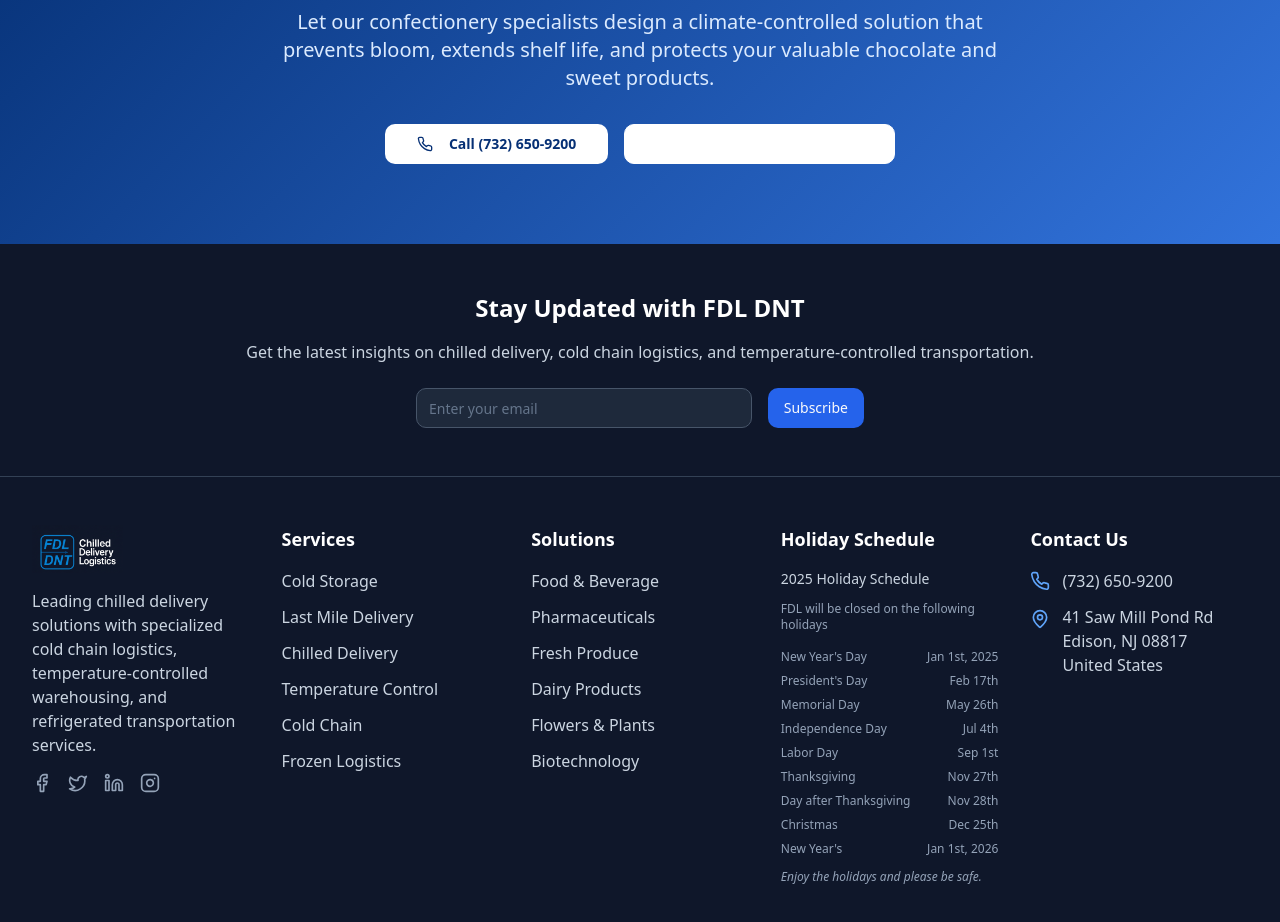
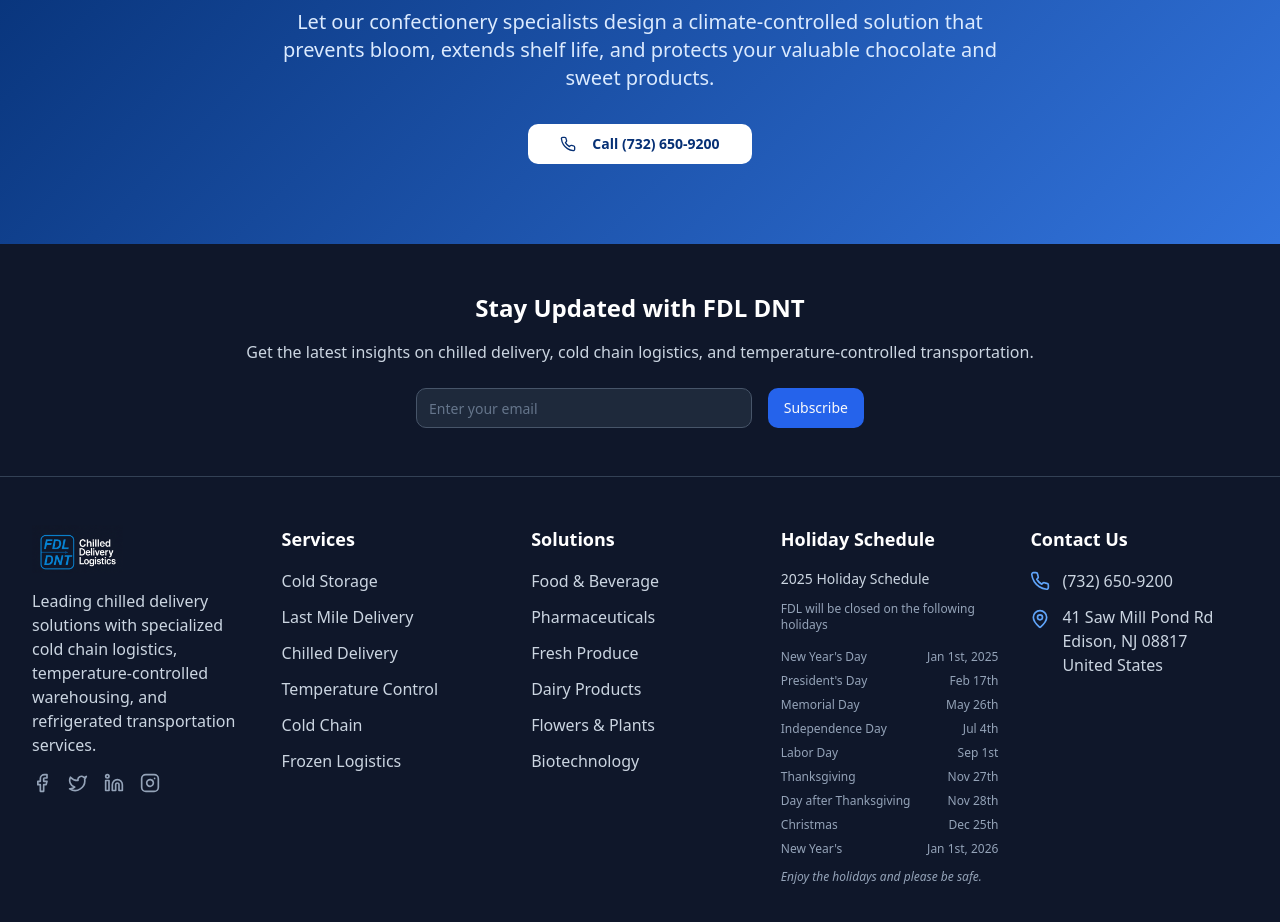
Before and after one commit to ziaddanasouri/fdl-website-excellence-hub, a React (Vite) app: page /solutions/confectionery-sweets in a window 1280 px wide. Shown: the part 5660-6582 px from the top of the page. Built offline with nearby package versions, Linux system fonts and the light colour scheme.

Commit message:
Remove button

```diff
--- a/src/pages/solutions/ConfectionerySweets.tsx
+++ b/src/pages/solutions/ConfectionerySweets.tsx
@@ -424,10 +424,6 @@ const ConfectionerySweets = () => {
               <Phone className="mr-2 h-5 w-5" />
               Call (732) 650-9200
             </Button>
-            <Button variant="outline" className="border-white text-white hover:bg-white hover:text-primary">
-              <Download className="mr-2 h-5 w-5" />
-              Download Confectionery Guide
-            </Button>
           </div>
         </div>
       </section>
```
